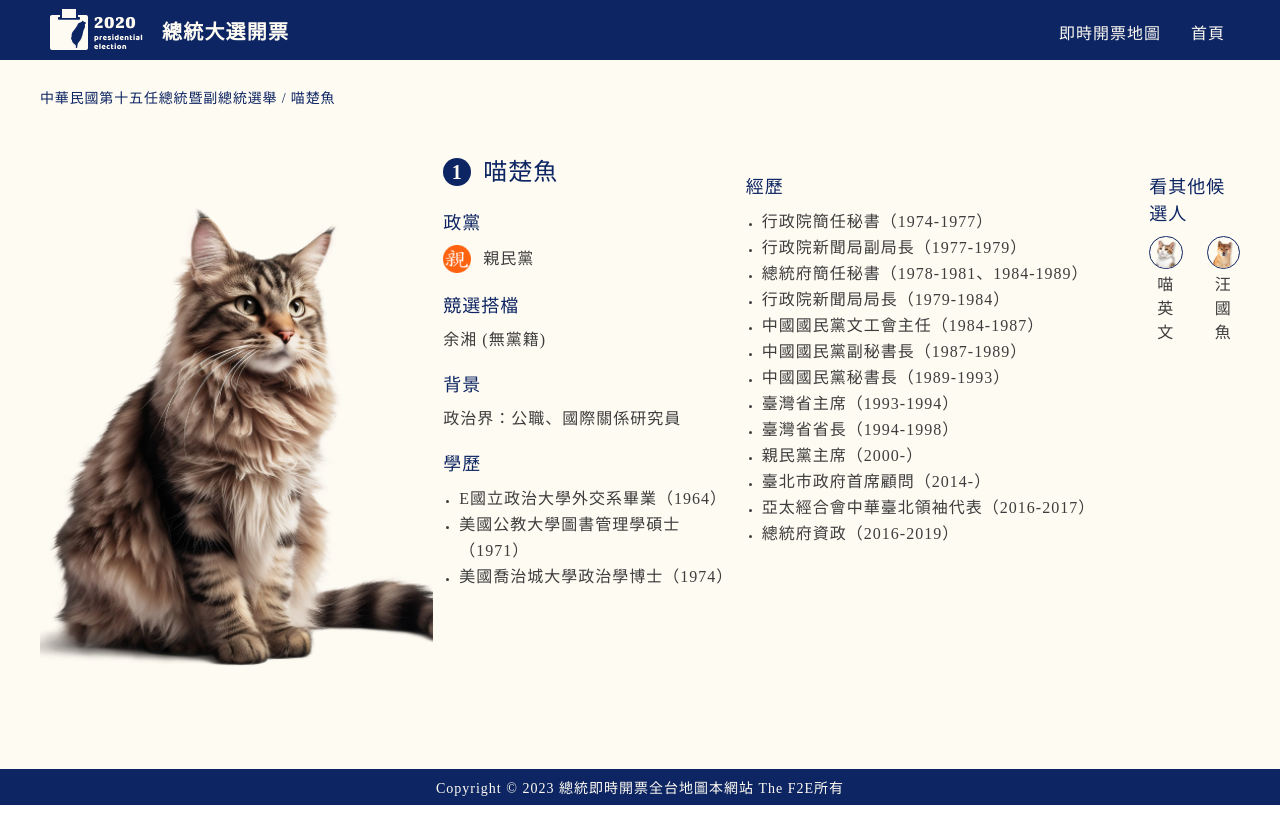
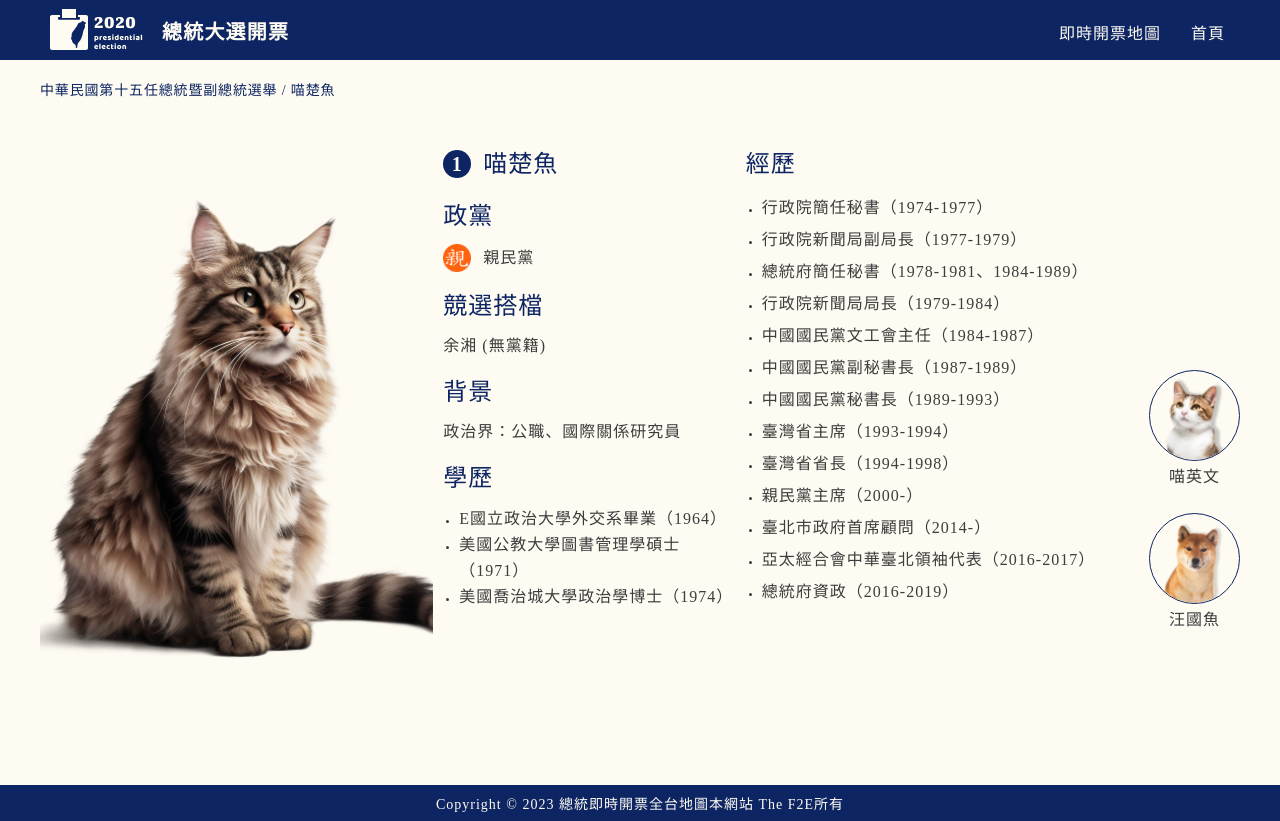
Before and after one commit to edwardtsai54398/F2Evotefortw2024, a Vue app: page /#/candidate/1 in a window 1280 px wide. Built offline with nearby package versions, Linux system fonts and the light colour scheme.

Commit message:
修改 Candidate 桌機版樣式

```diff
--- a/src/views/Candidate.vue
+++ b/src/views/Candidate.vue
@@ -105,7 +105,7 @@ export default {
     <Footer />
   </div>
   <div v-else>
-    <p>Candidate not found</p>
+    <p>404 error</p>
   </div>
 </template>
 
@@ -115,13 +115,13 @@ export default {
 // --
 
 .candidate {
-  background: #fefbf3;
+  background: $bg;
   height: 100%;
   display: flex;
   flex-direction: column;
   margin: 0 -8px;
   padding: 0;
-  width: 100hw;
+  // width: 100hw;
   // overflow: hidden;
 
   h1 {
@@ -159,6 +159,7 @@ export default {
         // margin-top: -60px;
         img {
           width: 100%;
+          height: 100%;
           vertical-align: top;
         }
         .web {
@@ -276,43 +277,53 @@ export default {
   }
 }
 
-@media (min-width: 768px) {
+@media (min-width: 1000px) {
   .candidate {
-    background: #fefbf3;
-    height: 98vh;
-    display: flex;
-    flex-direction: column;
+    // background: #fefbf3;
+    // height: 98vh;
+    height: 100vh;
+    // display: flex;
+    // flex-direction: column;
     // margin: 0;
     // padding: 0;
     // overflow: hidden;
 
     h1 {
-      margin-top: 24px;
+      margin-top: 16px;
       padding: 0 40px;
-      color: $blue-d;
+      // color: $blue-d;
       font-size: 14px;
       font-weight: 400;
-      line-height: 30px; /* 214.286% */
+      // line-height: 30px; /* 214.286% */
       letter-spacing: 0.84px;
     }
     .grid_container {
-      flex-grow: 1;
+      // flex-grow: 1;
       display: grid;
       grid-template-columns: repeat(12, 1fr);
-      gap: 10px; /* 根据需要设置间隙 */
+      gap: 10px;
       padding: 0 40px;
       margin-top: 40px;
+
+      // NOTE 通用特別提拔到外面
+      .container_title {
+        // color: $blue-d;
+        font-size: 24px;
+        // font-weight: 500;
+        margin-bottom: 10px;
+        margin-top: 16px;
+      }
 
       .container_pic {
         grid-column: span 4;
 
         .pic {
-          width: 100%;
-          margin-top: 0;
+          // width: 100%;
 
-          img {
-            width: 100%;
-          }
+          // img {
+          //   width: 100%;
+          //   height: 100%;
+          // }
 
           .web {
             display: block;
@@ -329,10 +340,28 @@ export default {
 
       .container_experience {
         grid-column: span 4;
+        .container_title {
+          margin-top: 0px;
+        }
+
+        ul {
+          li {
+            line-height: 32px;
+          }
+        }
       }
 
       .container_opponents {
         grid-column: span 1;
+
+        .container_title {
+          display: none;
+        }
+
+        .opponents_list {
+          flex-direction: column;
+          padding-top: 224px;
+        }
       }
     }
   }
```
